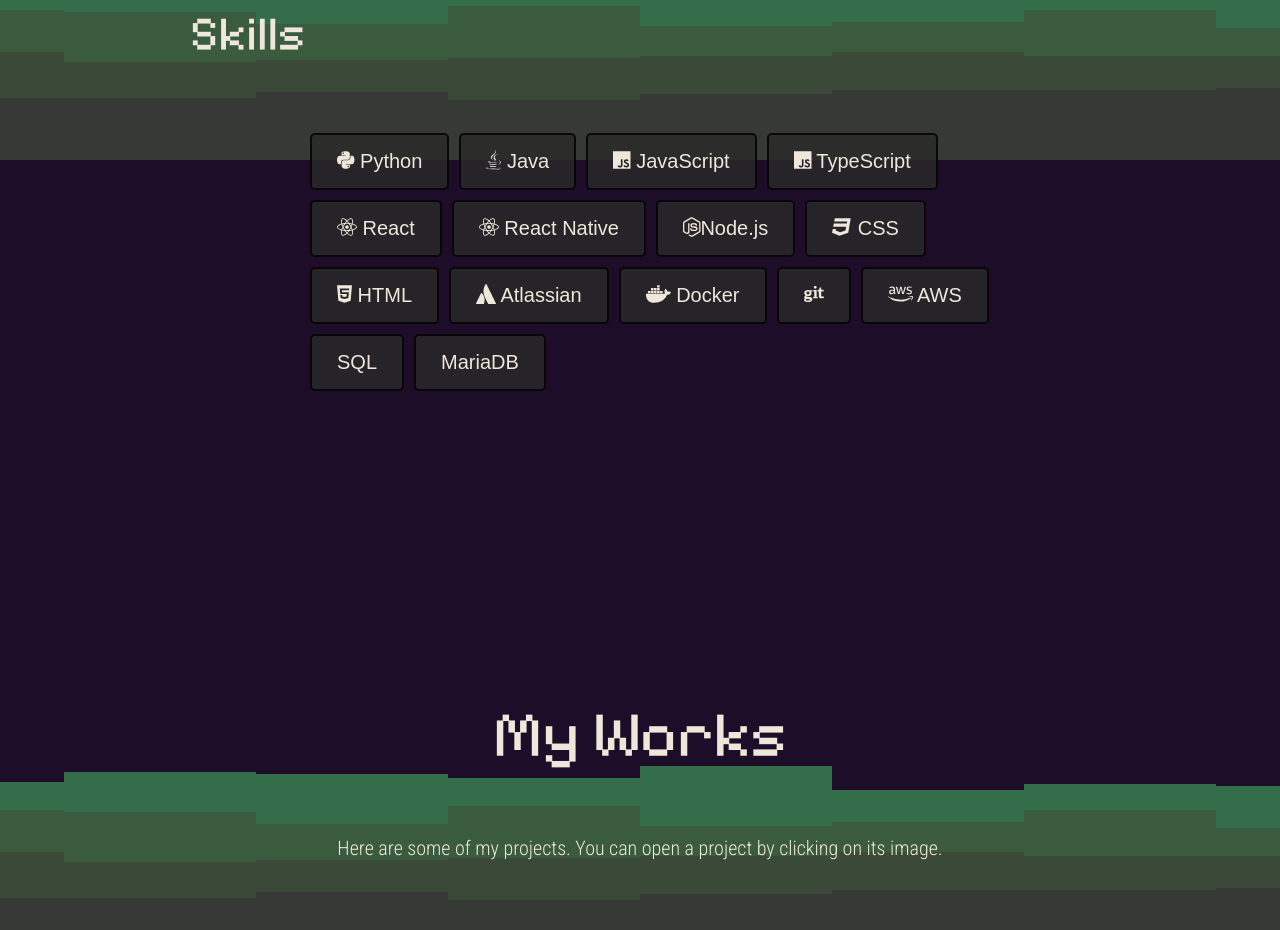
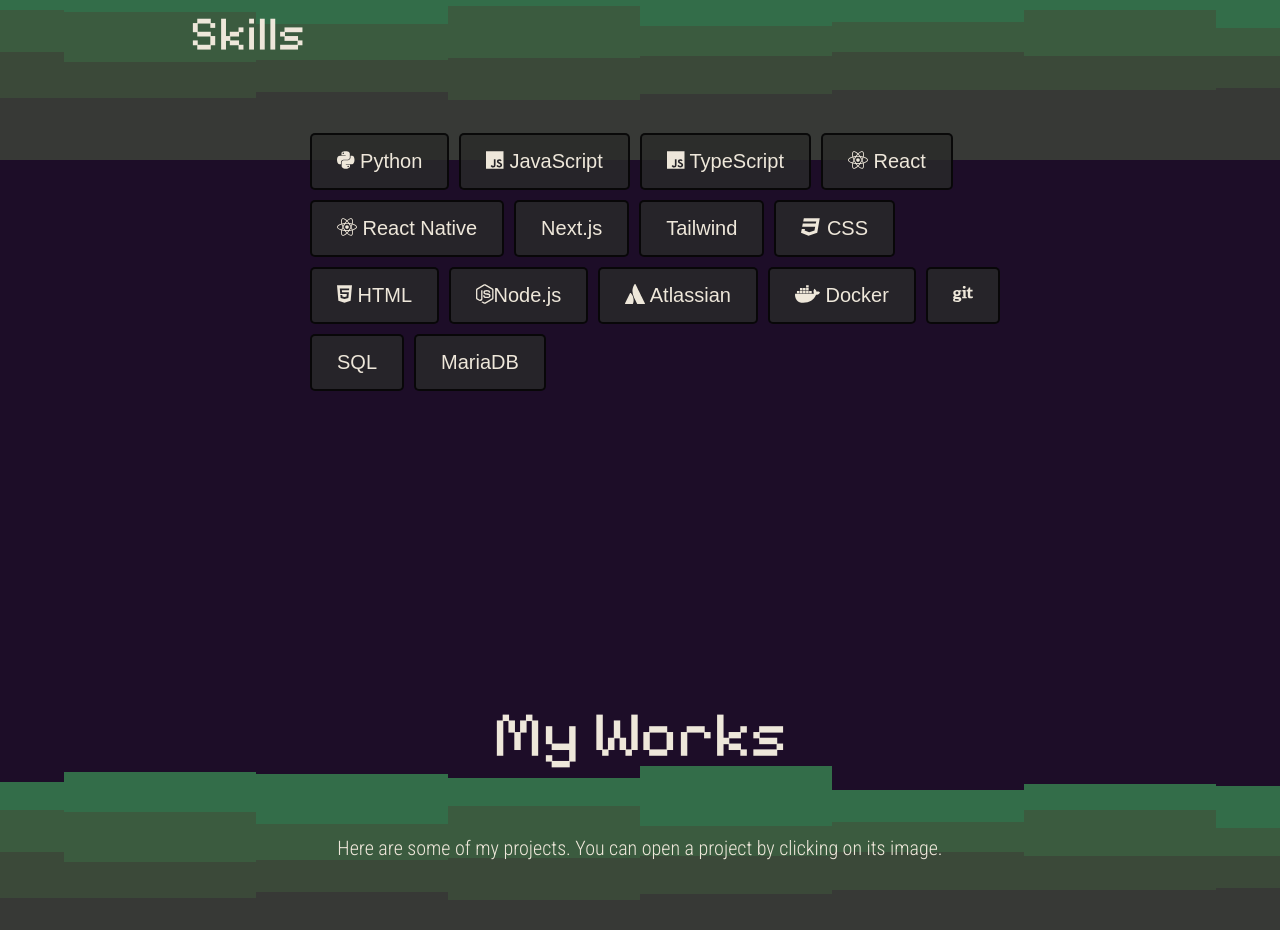
Before and after one commit to Elihu-beep/portfolio-app, a React (Create React App) app: page / in a window 1280 px wide. Shown: the part 1440-2370 px from the top of the page. Built offline with nearby package versions, Linux system fonts and the light colour scheme.

Commit message:
Update About.js

```diff
--- a/src/components/About.js
+++ b/src/components/About.js
@@ -1,7 +1,7 @@
 import React from 'react';
 import '../styles/About.css';
-import { faJava, faPython, faHtml5, faCss3, faReact,
-        faNodeJs, faJs, faAtlassian, faDocker, faGit, faAws, faAngular } from '@fortawesome/free-brands-svg-icons';
+import { faPython, faHtml5, faCss3, faReact,
+        faNodeJs, faJs, faAtlassian, faDocker, faGit, } from '@fortawesome/free-brands-svg-icons';
 import { FontAwesomeIcon } from '@fortawesome/react-fontawesome';
 
 const About = () => {
@@ -19,18 +19,18 @@
                 <h1 className='skillHeader'>Skills</h1>
                 <ul className='skills'>
                     <li><FontAwesomeIcon icon={faPython} /> Python</li>
-                    <li><FontAwesomeIcon icon={faJava} /> Java</li>
                     <li><FontAwesomeIcon icon={faJs} /> JavaScript</li>
                     <li><FontAwesomeIcon icon={faJs} /> TypeScript</li>
                     <li><FontAwesomeIcon icon={faReact} /> React</li>
                     <li><FontAwesomeIcon icon={faReact} /> React Native</li>
-                    <li><FontAwesomeIcon icon={faNodeJs} />Node.js</li>
+                    <li>Next.js</li>
+                    <li>Tailwind</li>
                     <li><FontAwesomeIcon icon={faCss3} /> CSS</li>
                     <li><FontAwesomeIcon icon={faHtml5} /> HTML</li>
+                    <li><FontAwesomeIcon icon={faNodeJs} />Node.js</li>
                     <li><FontAwesomeIcon icon={faAtlassian} /> Atlassian</li>
                     <li><FontAwesomeIcon icon={faDocker} /> Docker</li>
                     <li><FontAwesomeIcon icon={faGit} /></li>
-                    <li><FontAwesomeIcon icon={faAws} /> AWS</li>
                     <li>SQL</li>
                     <li>MariaDB</li>
                 </ul>
```
